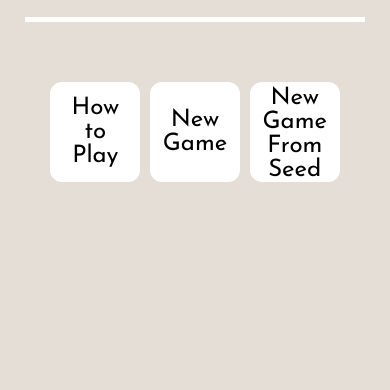
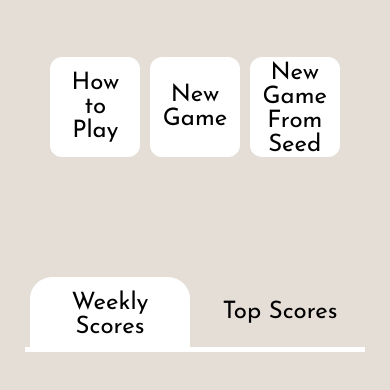
Before and after one commit to wonal/play-set, a plain HTML site: page Set.Api/wwwroot/index.html in a window 390 px wide. Shown: the part 290-680 px from the top of the page. Drawn offline with nearby package versions, Linux system fonts and the light colour scheme; no server answers.

Commit message:
added styling for mobile layout

```diff
--- a/Set.Api/wwwroot/StyleSheet.css
+++ b/Set.Api/wwwroot/StyleSheet.css
@@ -354,6 +354,15 @@ button{
         order: 3;
     }
 
+    .tab{
+        order: 3;
+        overflow: visible;
+    }
+
+    .tabbutton {
+        height: 70px;
+    }
+
     .thirdcolumn {
         display: none;
     }
```
